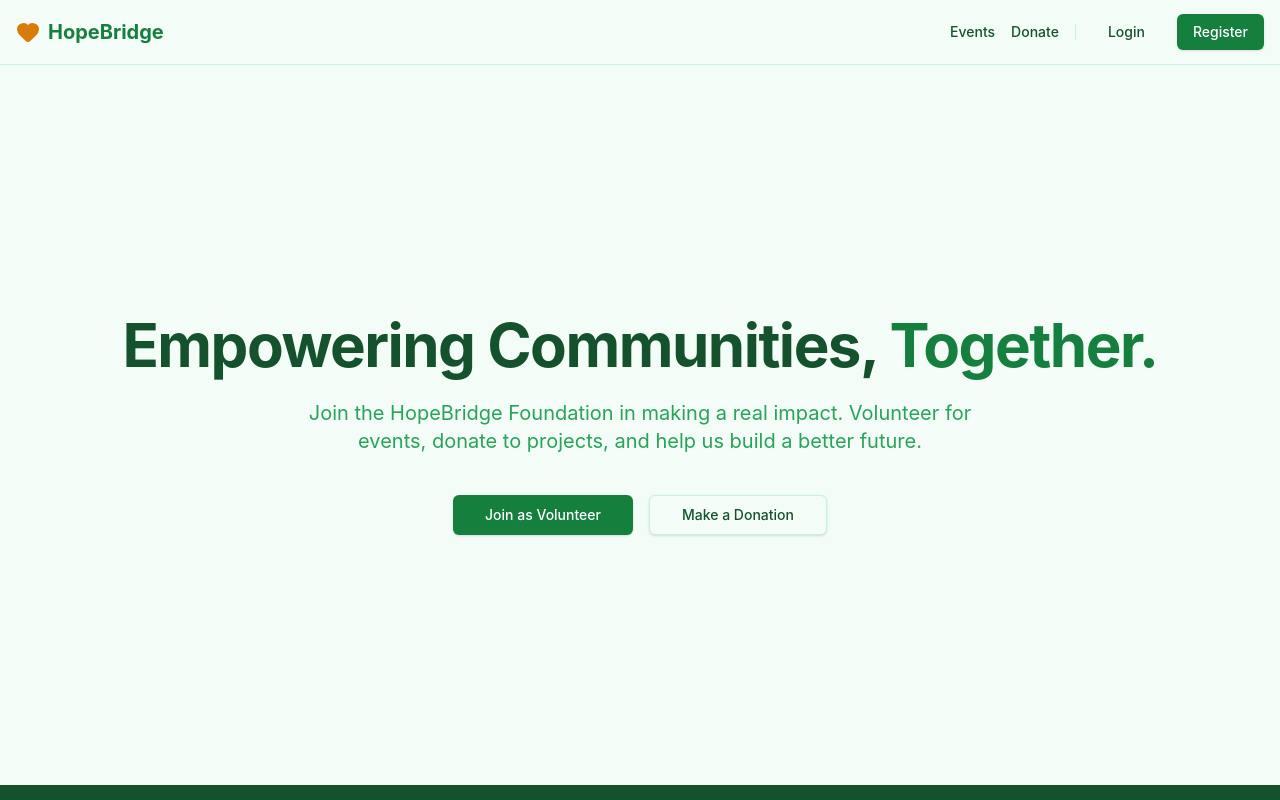
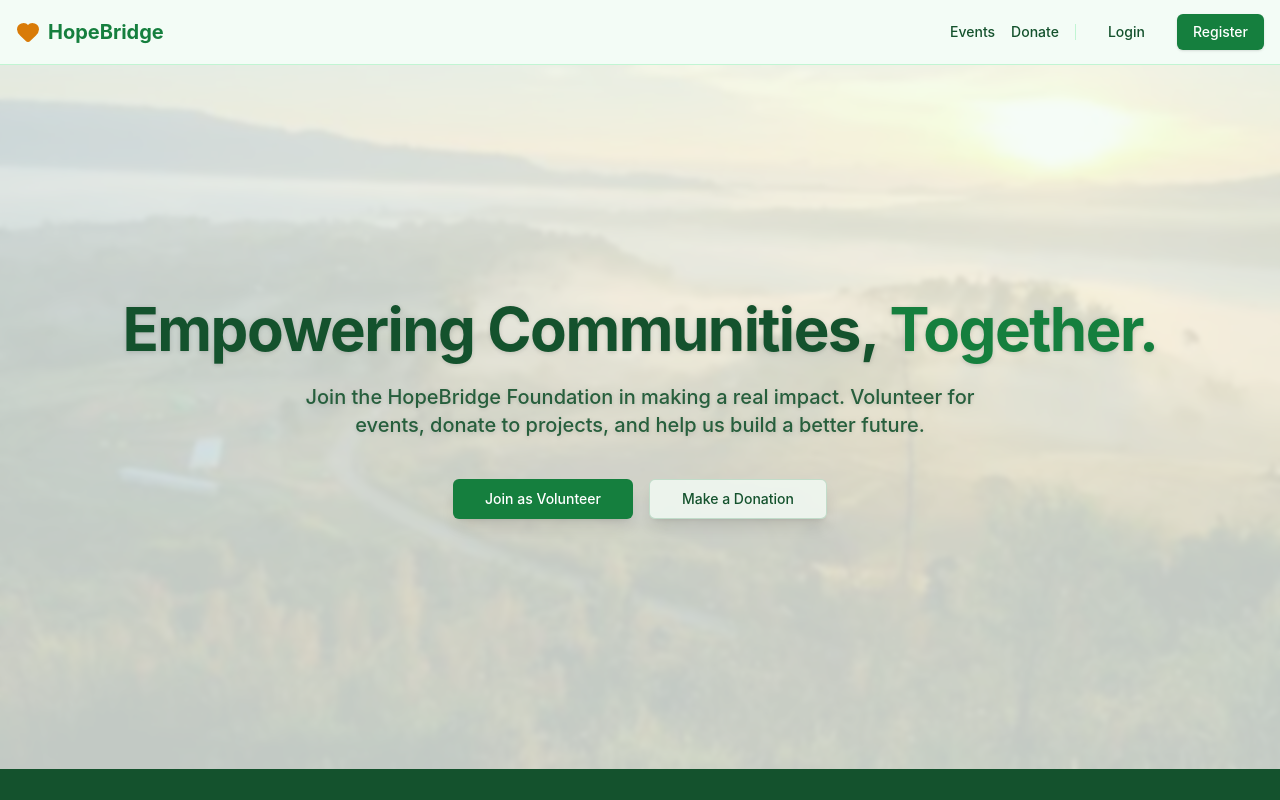
Before and after one commit to dhruviljpatel/NGO_project, a React (Vite) app in the folder frontend/: page / in a window 1280 px wide. Shown: the top 800 px of the page. Built offline with nearby package versions, Linux system fonts and the light colour scheme.

Commit message:
feat(home): add background image to the homepage with a blurred overlay

```diff
--- a/frontend/src/App.tsx
+++ b/frontend/src/App.tsx
@@ -1,5 +1,6 @@
 import { BrowserRouter, Routes, Route, Outlet, useLocation, Link } from "react-router-dom"
 import { Button } from "@/components/ui/button"
+import bgImage from "./assets/background.webp"
 import { Navbar } from "./components/Navbar"
 import { Footer } from "./components/Footer"
 import { QueryClient, QueryClientProvider } from "@tanstack/react-query"
@@ -37,20 +38,32 @@ const RootLayout = () => {
 
 function HomePage() {
   return (
-    <div className="container mx-auto px-4 flex flex-col items-center justify-center min-h-[calc(100vh-5rem)] text-center py-12">
-      <h1 className="text-4xl md:text-6xl font-bold tracking-tight text-foreground mb-6">
+    <div
+      className="relative flex flex-col items-center justify-center min-h-[calc(100vh-5rem)] text-center py-12 -mt-4 w-full"
+      style={{
+        backgroundImage: `url(${bgImage})`,
+        backgroundSize: 'cover',
+        backgroundPosition: 'center',
+        backgroundAttachment: 'fixed'
+      }}
+    >
+      <div className="absolute inset-0 bg-background/80 backdrop-blur-[2px]"></div>
+
+      <div className="container mx-auto px-4 relative z-10">
+        <h1 className="text-4xl md:text-6xl font-bold tracking-tight text-foreground mb-6 drop-shadow-sm">
           Empowering Communities, <span className="text-primary">Together.</span>
         </h1>
-      <p className="text-xl text-muted-foreground max-w-2xl mx-auto mb-10">
+        <p className="text-xl text-foreground/90 max-w-2xl mx-auto mb-10 font-medium drop-shadow-sm">
           Join the HopeBridge Foundation in making a real impact. Volunteer for events, donate to projects, and help us build a better future.
         </p>
         <div className="flex justify-center gap-4">
-        <Button size="lg" asChild>
+          <Button size="lg" asChild className="shadow-lg hover:shadow-xl">
             <Link to="/register">Join as Volunteer</Link>
           </Button>
-        <Button variant="outline" size="lg" asChild>
+          <Button variant="outline" size="lg" asChild className="bg-background/80 hover:bg-background shadow-lg hover:shadow-xl border-primary/20 hover:border-primary">
             <Link to="/donate">Make a Donation</Link>
           </Button>
+        </div>
       </div>
     </div>
   )
```
Lines whose indentation alone changed are shown as unchanged.
